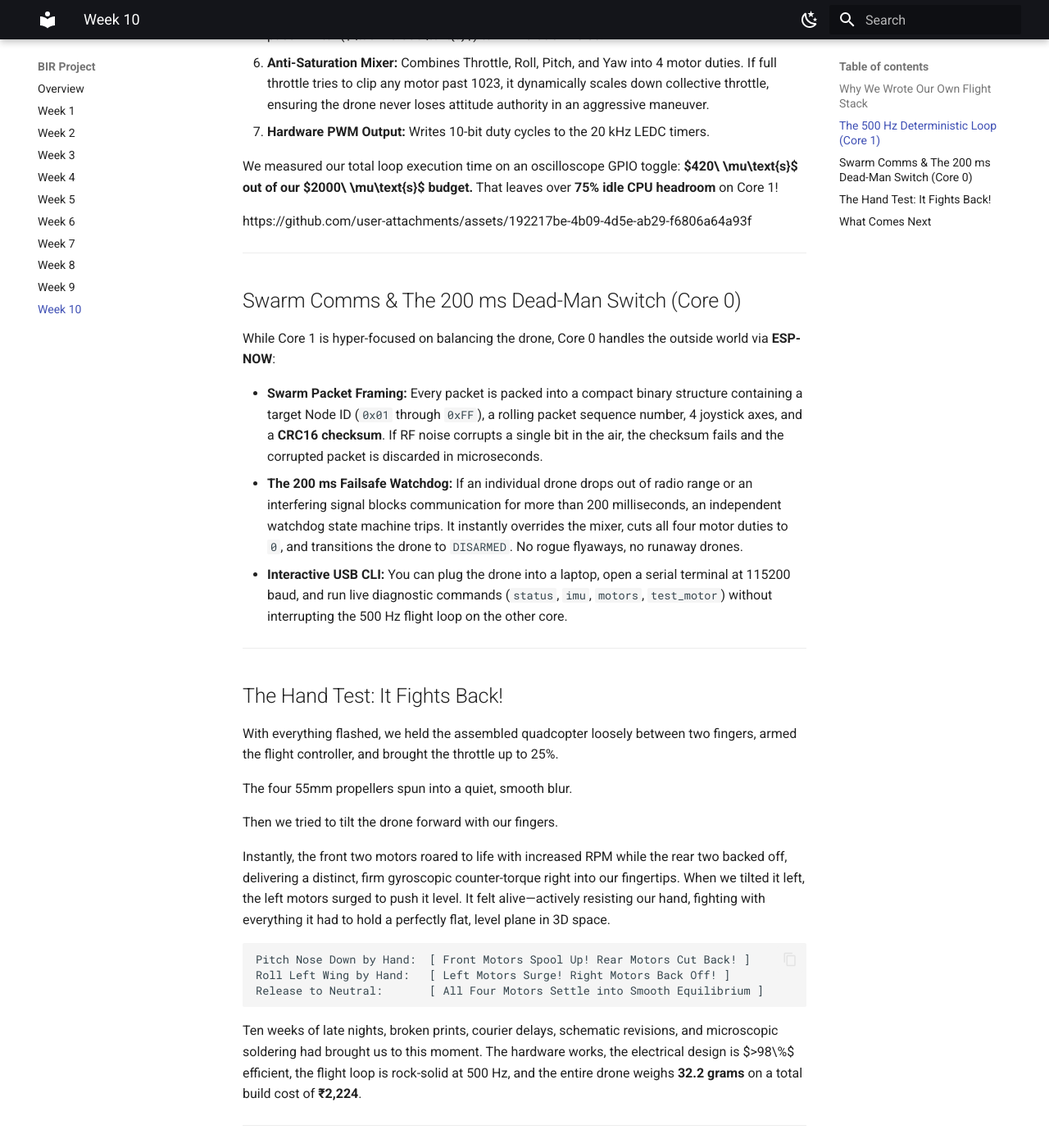
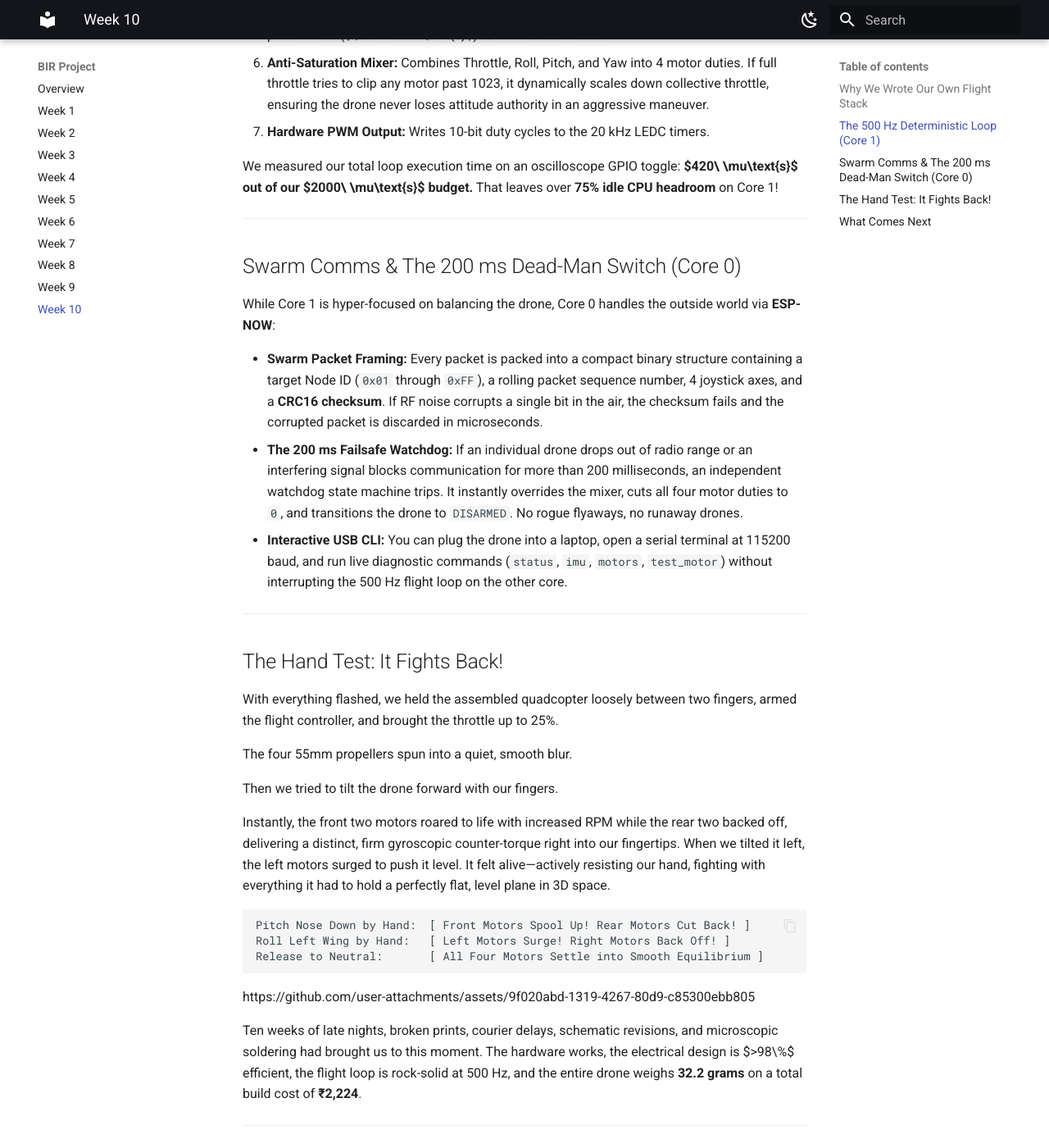
Before and after one commit to BuilderinResidencyTinkerspace/ResQmesh, an MkDocs documentation site: the page built from docs/week-10.md, in a window 1280 px wide and 1400 px high, scrolled down 1509 px. Shown: the whole window at 82% size. Built offline with MkDocs 1.6.1 and Material for MkDocs 9.7.7, drawn with Linux system fonts in a browser that asks for light colours; some of the changed lines change nothing that is shown.

Commit message:
Update week-10.md

````diff
--- a/docs/week-10.md
+++ b/docs/week-10.md
@@ -52,9 +52,6 @@ On Core 1, our flight loop runs strictly every **2,000 microseconds** ($2.0\text
 We measured our total loop execution time on an oscilloscope GPIO toggle: **$420\ \mu\text{s}$ out of our $2000\ \mu\text{s}$ budget.** That leaves over **75% idle CPU headroom** on Core 1!
 
 
-https://github.com/user-attachments/assets/192217be-4b09-4d5e-ab29-f6806a64a93f
-
-
 ---
 
 ## Swarm Comms & The 200 ms Dead-Man Switch (Core 0)
@@ -83,6 +80,10 @@ Roll Left Wing by Hand:   [ Left Motors Surge! Right Motors Back Off! ]
 Release to Neutral:       [ All Four Motors Settle into Smooth Equilibrium ]
 ```
 
+https://github.com/user-attachments/assets/9f020abd-1319-4267-80d9-c85300ebb805
+
+
+
 Ten weeks of late nights, broken prints, courier delays, schematic revisions, and microscopic soldering had brought us to this moment. The hardware works, the electrical design is $>98\%$ efficient, the flight loop is rock-solid at 500 Hz, and the entire drone weighs **32.2 grams** on a total build cost of **₹2,224**.
 
 ---
````
